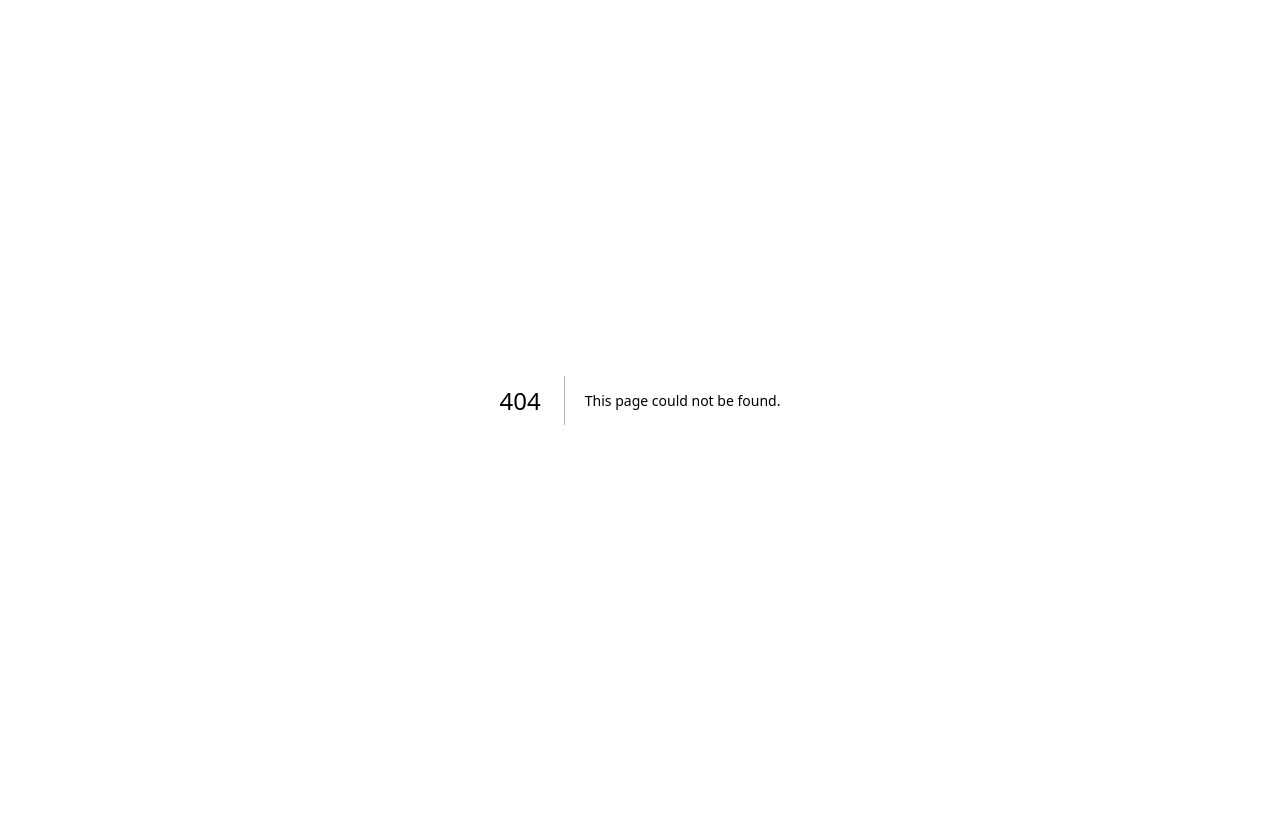
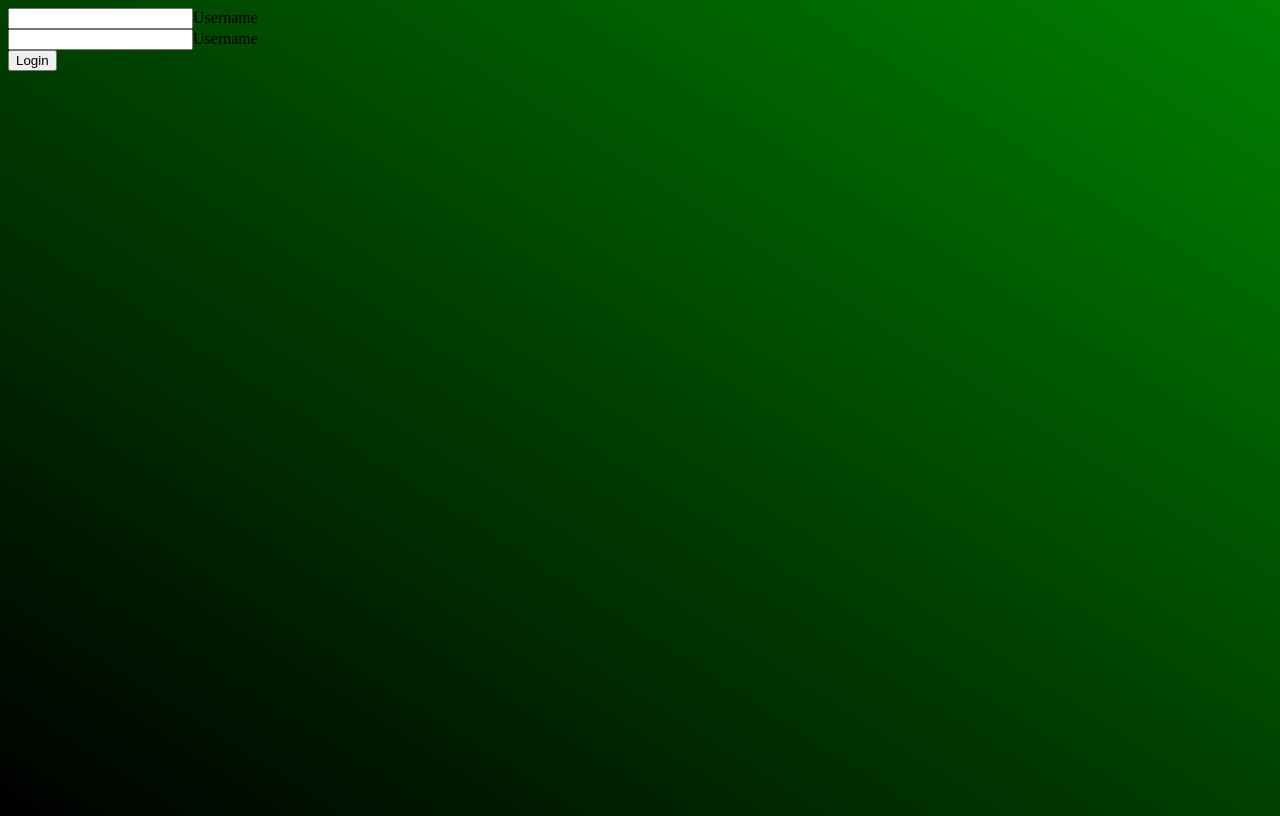
Before and after one commit to kbloski/userManagment, a Next.js app: page /login in a window 1280 px wide. Before the commit this address had no page. Built offline with nearby package versions, Linux system fonts and the light colour scheme.

Commit message:
create html page login

```diff
--- a/src/app/globals.css
+++ b/src/app/globals.css
@@ -0,0 +1,17 @@
+:root {
+    /* --color-dark: #800020;
+    --color-light: rgb(247, 186, 33); */
+    --color-dark: black;
+    --color-light: green;
+    --color-contrast: rgb(123, 255, 0);
+}
+
+body {
+    width: 100vw;
+    min-height: 100vh;
+}
+
+body {
+    box-sizing: border-box;
+    background: linear-gradient(to right top, var(--color-dark), var(--color-light));
+}
--- /dev/null
+++ b/src/app/login/layout.tsx
@@ -0,0 +1,15 @@
+
+export const metadata = {
+    title: 'Login',
+    description: 'Login page'
+}
+
+export default function LoginLayout({
+    children
+} : { children: React.ReactNode}){
+    return (
+        <>
+            {children}
+        </>
+    )
+}
--- /dev/null
+++ b/src/app/login/page.tsx
@@ -0,0 +1,26 @@
+'use client';
+// import style from './login.module.css';
+// import { useState } from "react";
+
+
+export default function LoginPage(){
+    // const user = useState();
+
+    return(
+        <>
+            <div className='container'>
+                <form>
+                    <div>
+                        <input type="text" id="username" placeholder=" "/>
+                        <label htmlFor="username">Username</label>
+                    </div>
+                    <div>
+                        <input type="password" id="password" placeholder=" "/>
+                        <label htmlFor="password">Username</label>
+                    </div>
+                    <button type='submit'>Login</button>
+                </form>
+            </div>
+        </>
+    )
+}
--- a/src/app/page.tsx
+++ b/src/app/page.tsx
@@ -1,10 +1,9 @@
-import Image from "next/image";
-import styles from "./page.module.css";
+// import styles from "./page.module.css";
 
 export default function Home() {
   return (
     <div>
-      <h1>Inicjalizacja projektu</h1>
+      Hello from next.js
     </div>
   );
 }
```
Also changed, not shown: src/app/login/login.module.css (added).
